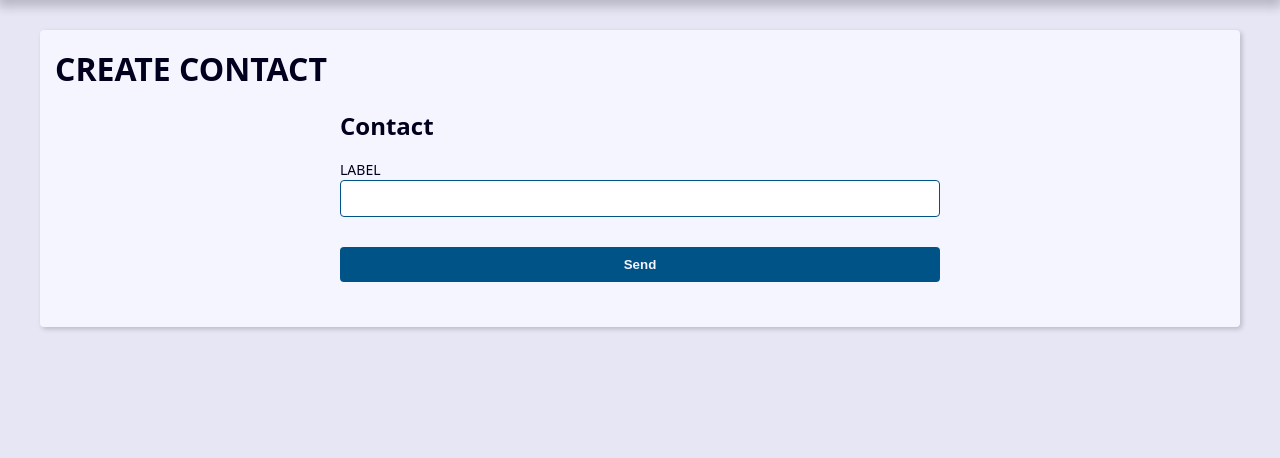
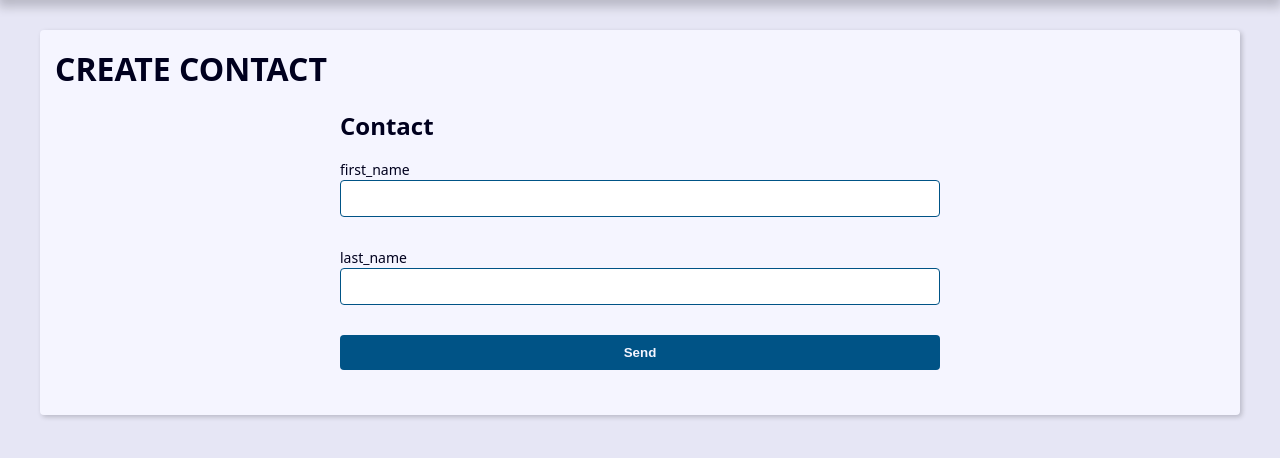
Before and after one commit to andrealmeidacb/Projeto-Agenda, a Django app: page /contact/create/ in a window 1280 px wide. Shown: the part 239-697 px from the top of the page. Run offline with Django 5.2, Linux system fonts and the light colour scheme.

Commit message:
Usando request.method e request.POST para saber quando o formulario é postado

```diff
--- a/contact/templates/contact/create.html
+++ b/contact/templates/contact/create.html
@@ -7,16 +7,23 @@
         <h2>Contact</h2>
 
         <form
-        action=""
-        method="POST"
-        enctype="multipart/form-data"
+            action="{% url "contact:create" %}"
+            method="POST"
+            enctype="multipart/form-data"
         >
             {% csrf_token %}
 
             <div class="form-content">
                 <div class="form-group">
-                    <label for="id_first_name">LABEL</label>
+                    <label for="id_first_name">first_name</label>
                     <input type="text" name="first_name" maxlength="255" id="id_first_name">
+                </div>
+            </div>
+
+            <div class="form-content">
+                <div class="form-group">
+                    <label for="id_last_name">last_name</label>
+                    <input type="text" name="last_name" maxlength="255" id="id_first_name">
                 </div>
             </div>
 
--- a/contact/views/contact_forms.py
+++ b/contact/views/contact_forms.py
@@ -5,8 +5,12 @@ from django.core.paginator import Paginator
 
 
 def create(request):
-    post = request.POST
-
+    if request.method == 'POST':
+        print()
+        print(request.method)
+        print(request.POST.get('first_name'))
+        print(request.POST.get('last_name'))
+        print()
     context = {
 
     }
```
